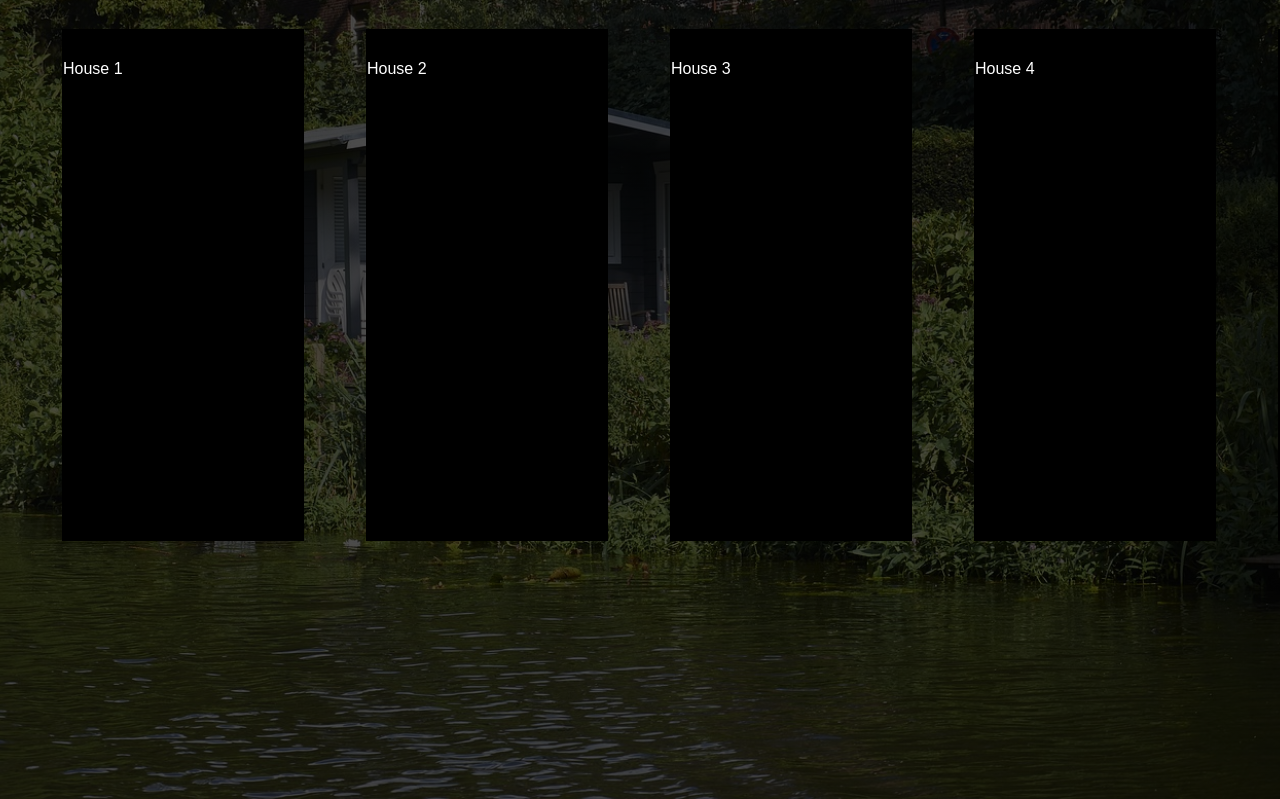
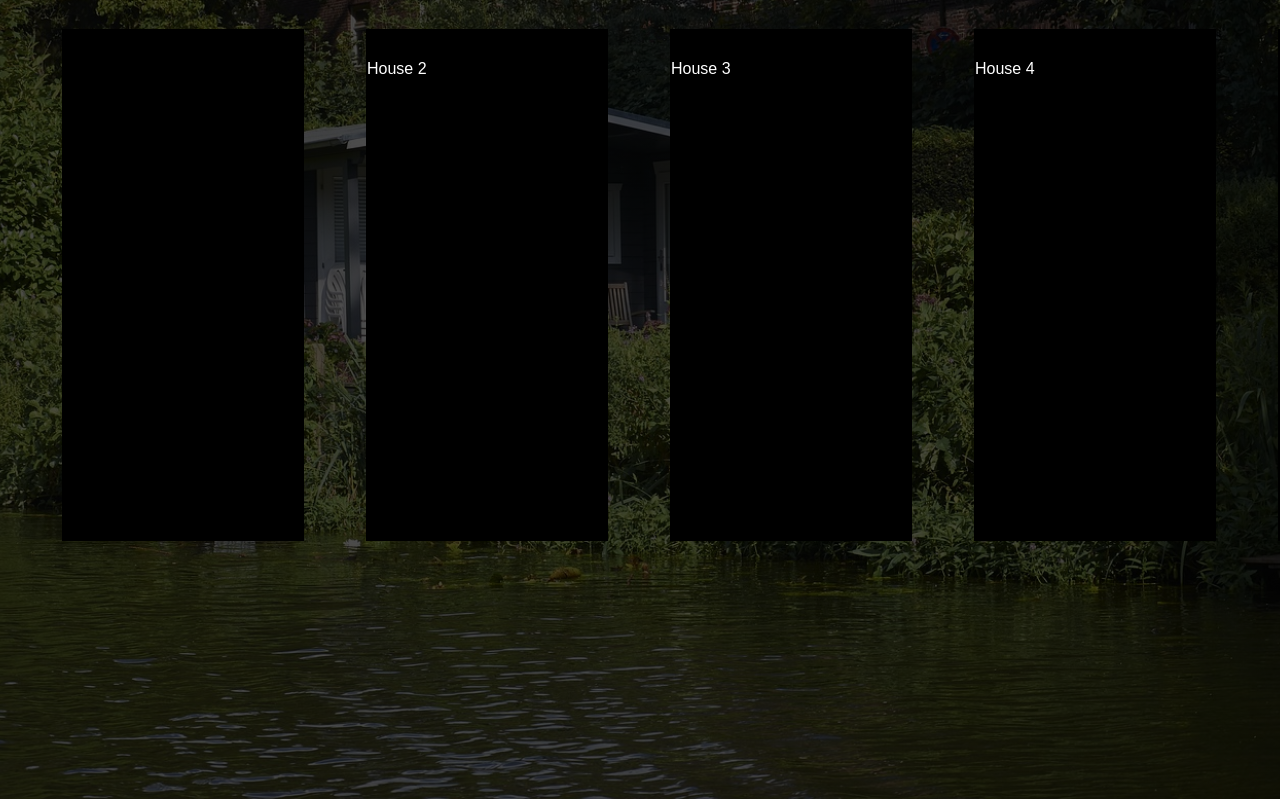
Before and after one commit to Sew-GameDev/Dukedom-Software-Engineering, a plain HTML site: page list_houses.html in a window 1280 px wide. Shown: the part 73-872 px from the top of the page. Drawn offline with Linux system fonts and the light colour scheme.

```diff
--- a/list_houses.html
+++ b/list_houses.html
@@ -33,10 +33,7 @@
 <div class="listingsContent">
   <ul class="houseListings">
     <li><div class="house_box">
-          <form>
-          House 1
-          <!--Address, price, percent available, Picture/path-->
-          </form>
+
         </div></li>
     <li><div class="house_box">
           <form>
```
